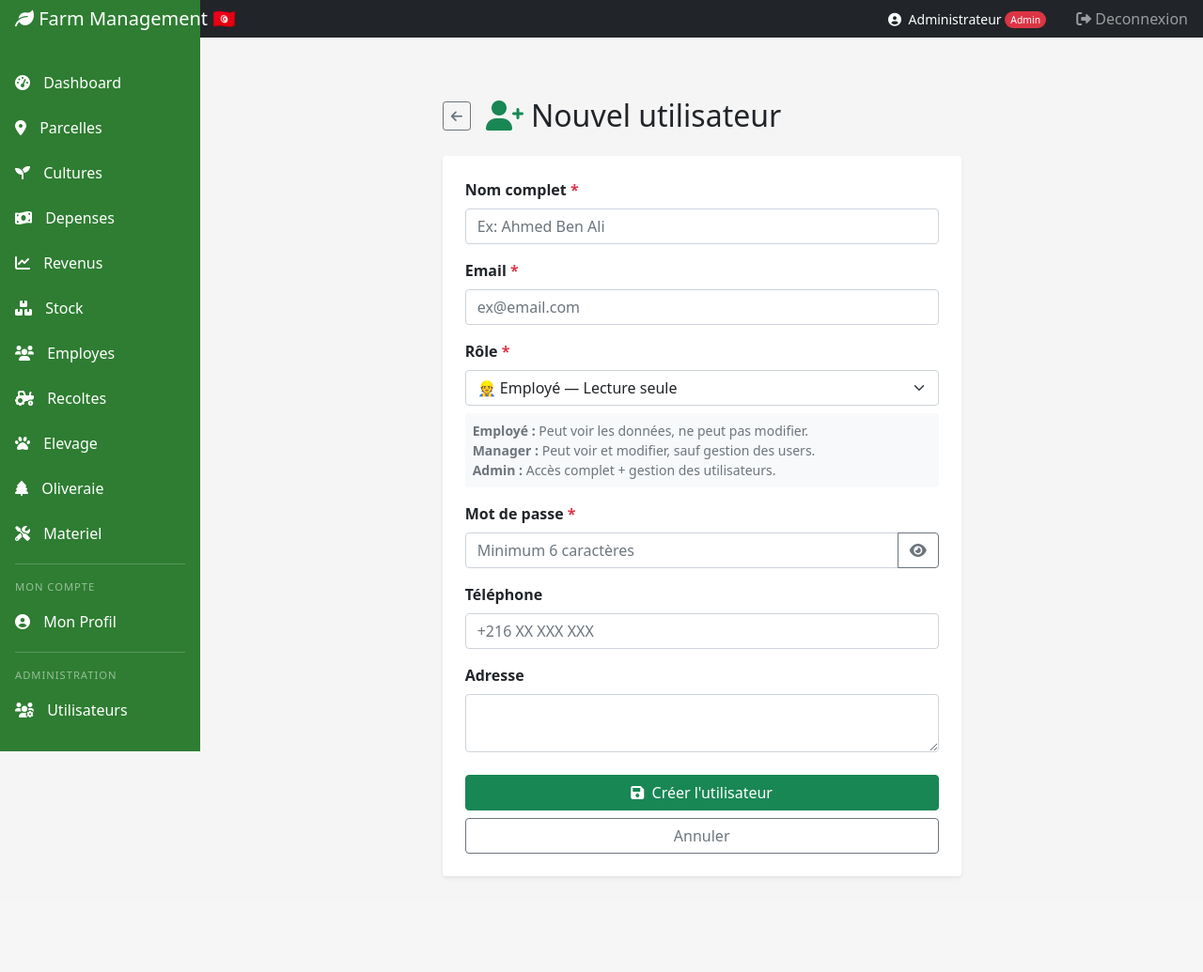
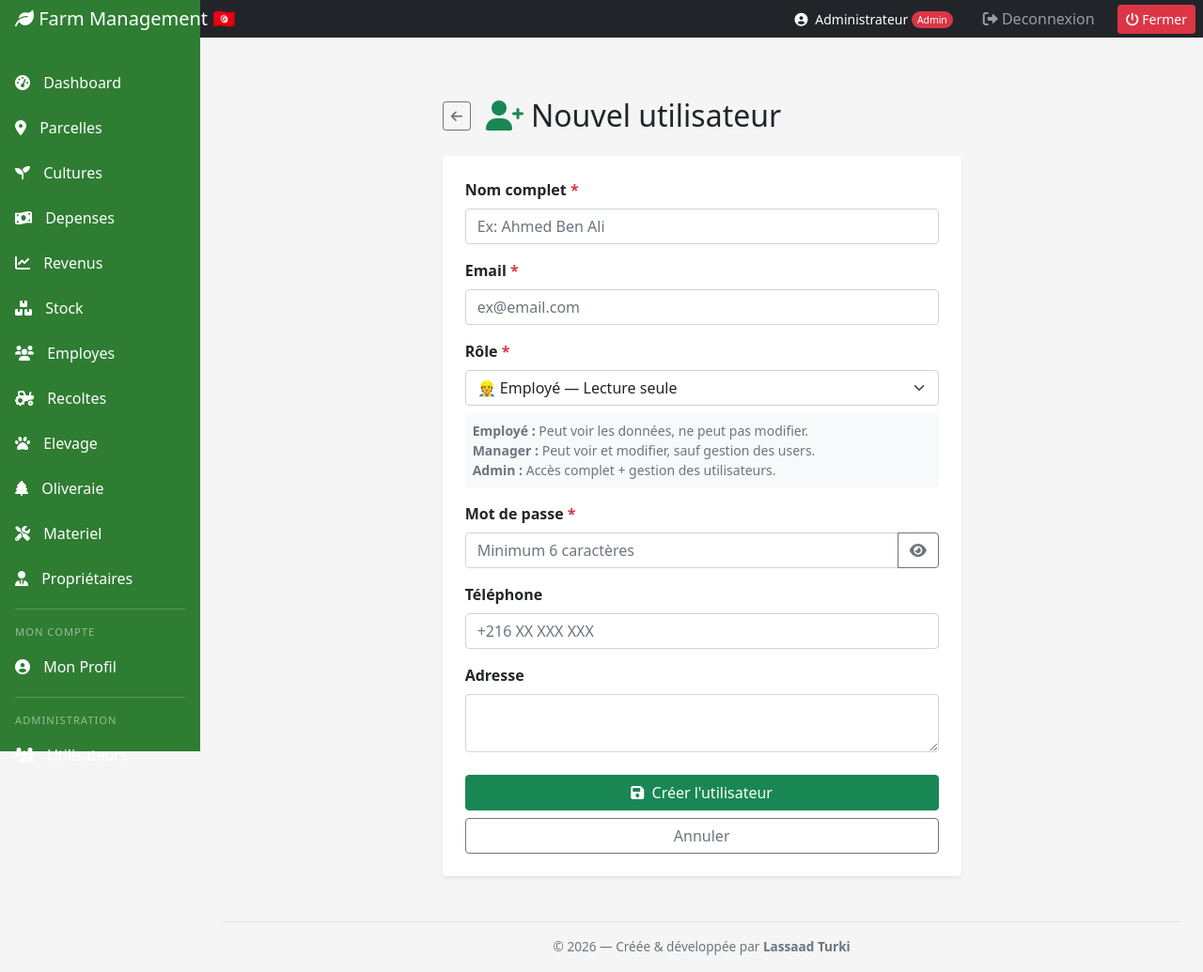
Before and after one commit to assaadturki/elhenchir, a Flask app: page /admin/users/create in a window 1280 px wide. Shown: the whole page at 94% size. Before the commit the page ends 934 px from the top, so only its background shows below. Run offline with Flask 3, Linux system fonts and the light colour scheme; a user stored in the database is signed in.

Commit message:
Add files via upload

```diff
--- a/templates/base.html
+++ b/templates/base.html
@@ -81,6 +81,12 @@
                     <i class="fas fa-sign-out-alt"></i> Deconnexion
                 </a>
             </div>
+	    <div class="nav-item text-nowrap">
+   		 <button onclick="if(confirm('Fermer l\'application ?')) window.close();"
+            	 class="btn btn-sm btn-danger ms-2 me-2">
+        	 	<i class="fas fa-power-off"></i> Fermer
+    		 </button>
+	   </div>
         </div>
     </nav>
 
@@ -101,6 +107,7 @@
                         <li class="nav-item"><a class="nav-link" href="{{ url_for('livestock_dashboard') }}"><i class="fas fa-paw"></i> Elevage</a></li>
                         <li class="nav-item"><a class="nav-link" href="{{ url_for('oliviers') }}"><i class="fas fa-tree"></i> Oliveraie</a></li>
                         <li class="nav-item"><a class="nav-link" href="{{ url_for('materiel') }}"><i class="fas fa-tools"></i> Materiel</a></li>
+			<li class="nav-item"><a class="nav-link" href="{{ url_for('proprietaires') }}"><i class="fas fa-user-tie"></i> Propriétaires</a></li>
                         <!-- SECTION COMPTE -->
                         <div class="sidebar-divider"></div>
                         <div class="sidebar-section-label">Mon compte</div>
@@ -139,7 +146,10 @@
                         {% endif %}
                     {% endwith %}
                 </div>
-                {% block content %}{% endblock %}
+              {% block content %}{% endblock %}
+		<div class="text-center py-3 mt-4" style="border-top: 1px solid #dee2e6; color: #6c757d; font-size: 0.85rem;">
+    			© 2026 — Créée &amp; développée par <strong>Lassaad Turki</strong>
+		</div>
             </main>
         </div>
     </div>
```
